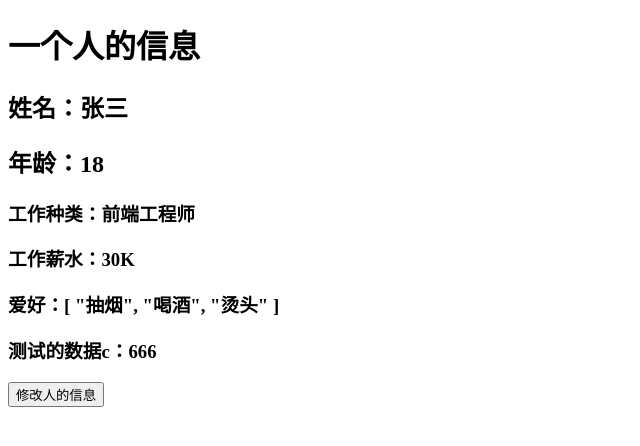
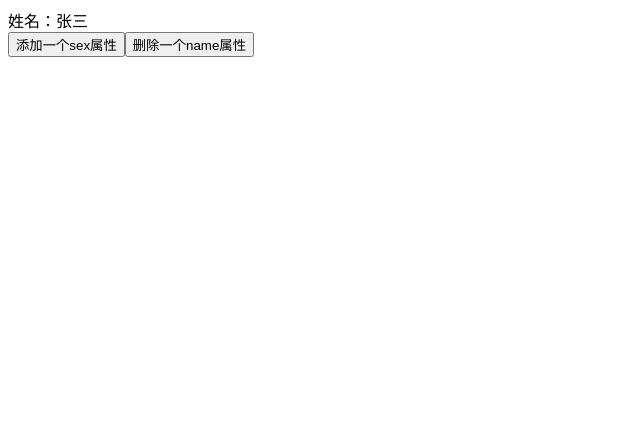
Before and after one commit to Jaunty-Liu/vue, a Vue app: page / in a window 1280 px wide. Shown: the top 446 px of the page, without its empty margins (0-640 px from the left). Built offline with nearby package versions, Linux system fonts and the light colour scheme.

Commit message:
vue3无对象和数组响应式问题

```diff
--- a/src/App.vue
+++ b/src/App.vue
@@ -1,13 +1,8 @@
 <template>
-	<h1>一个人的信息</h1>
-	<h2>姓名：{{person.name}}</h2>
-	<h2>年龄：{{person.age}}</h2>
-	<h3>工作种类：{{person.job.type}}</h3>
-	<h3>工作薪水：{{person.job.salary}}</h3>
-	<h3>爱好：{{person.hobby}}</h3>
-	<h3>测试的数据c：{{person.job.a.b.c}}</h3>
-	<!-- reactive能监控深层数据 -->
-	<button @click="changeInfo">修改人的信息</button>
+	<div v-show="person.name">姓名：{{person.name}}</div>
+	<div v-show="person.sex">性别：{{person.sex}}</div>
+	<button @click="addSex">添加一个sex属性</button>
+	<button @click="deleteName">删除一个name属性</button>
 </template>
 
 <script>
@@ -17,43 +12,22 @@
 		setup(){
 			//数据
 			let person = reactive({
-				name:'张三',
-				age:18,
-				job:{
-					type:'前端工程师',
-					salary:'30K',
-					a:{
-						b:{
-							c:666
-						}
-					}
-				},
-				hobby:['抽烟','喝酒','烫头']
+				name:'张三'
 			})
 
-			// 另一种写法：
-			/*
-			let person = {
-				……
+			//方法
+			function addSex(){
+				person.sex = '男'
 			}
-			let p = reactive(person)
-			*/
-
-			//方法
-			function changeInfo(){
-				// reactive就不需要写value了
-				person.name = '李四'
-				person.age = 48
-				person.job.type = 'UI设计师'
-				person.job.salary = '60K'
-				person.job.a.b.c = 999
-				person.hobby[0] = '学习'
+			function deleteName(){
+				delete person.name
 			}
 
 			//返回一个对象（常用）
 			return {
 				person,
-				changeInfo
+				addSex,
+				deleteName
 			}
 		}
 	}
```
